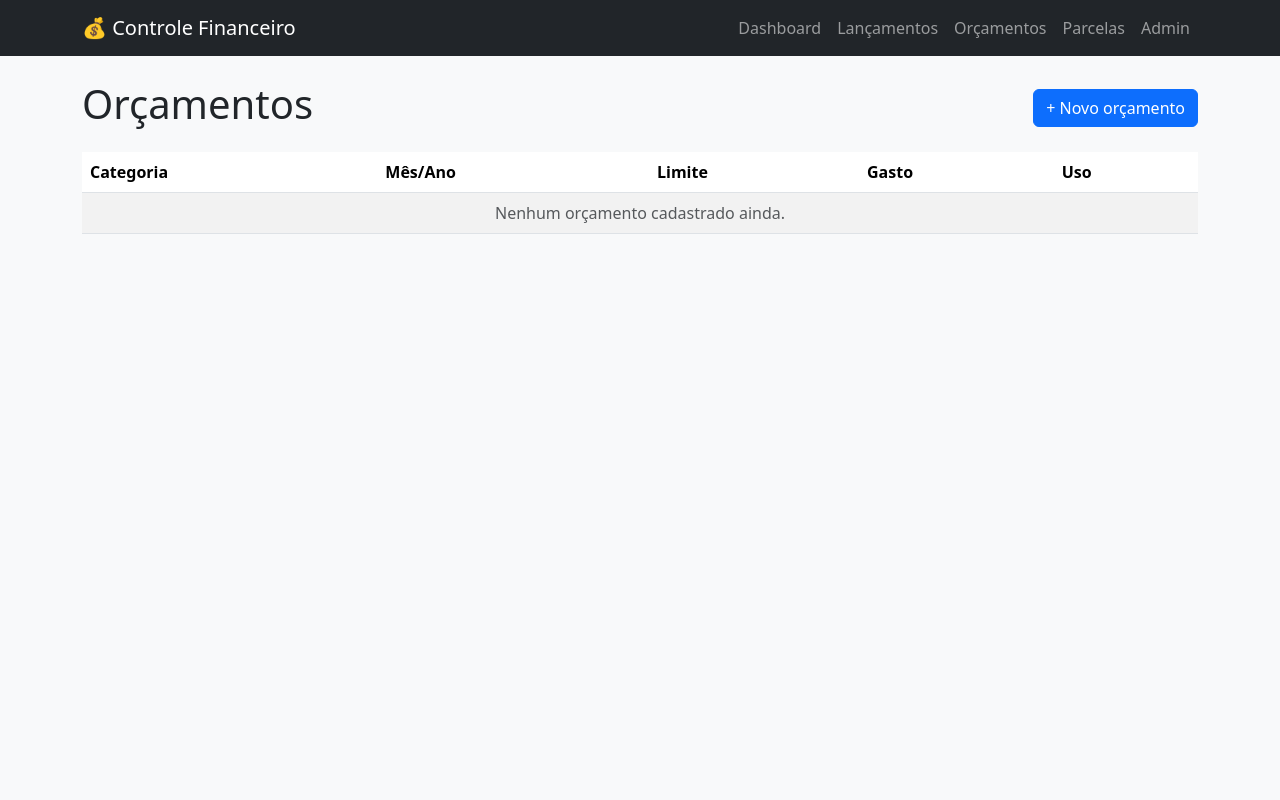
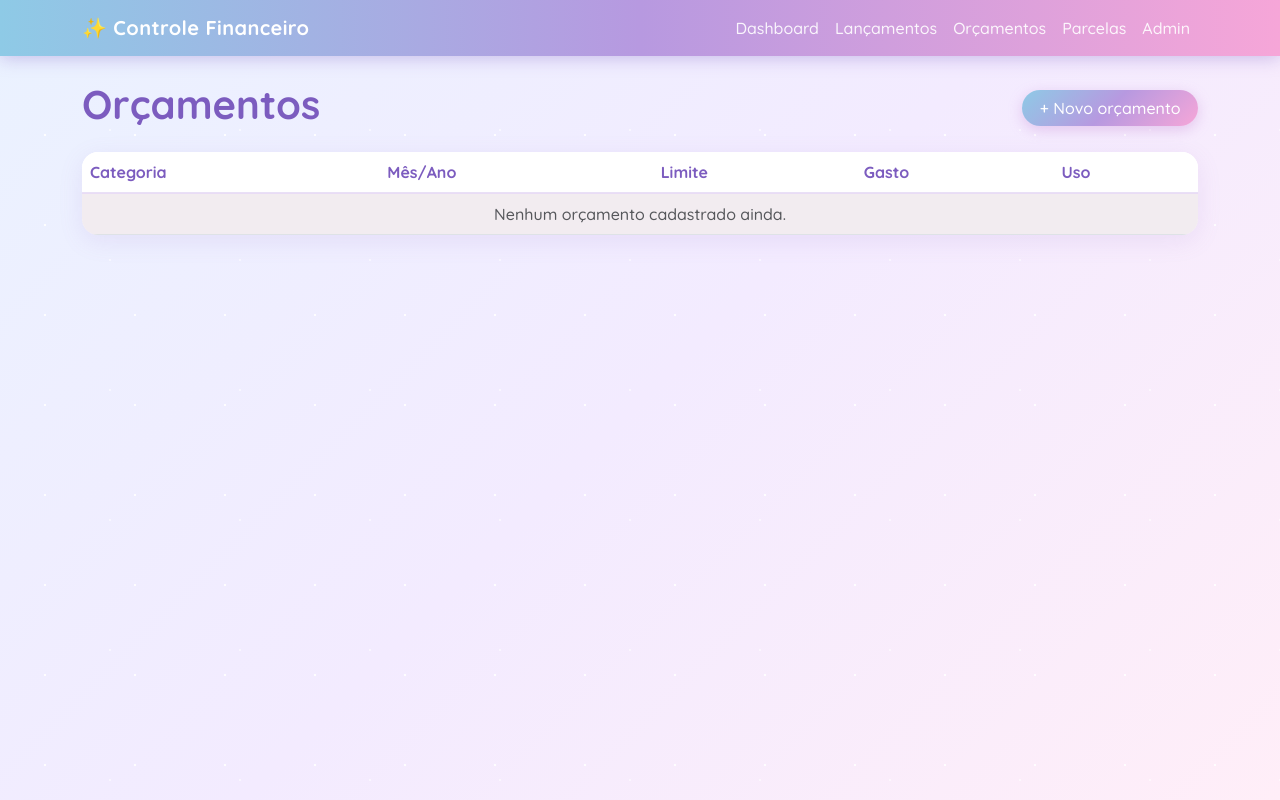
Before and after one commit to HerlonSky/p1garridao, a Django app: page /orcamentos/ in a window 1280 px wide. Run offline with Django 5.2, Linux system fonts and the light colour scheme; data that the repository does not hold is empty.

Commit message:
P1: tema visual azul/roxo/rosa e correcao de bug no calculo de progresso do orcamento
Aplica um tema com gradientes suaves (azul, roxo, rosa) na navbar, botoes,
cards e tabelas via novo CSS em financas/static/financas/css/theme.css.

Corrige tambem um bug real: o percentual de uso do orcamento era inserido
em `style="width: ...%"` sem levar em conta que o Django formata numeros
com virgula no locale pt-br (ex: "200,0%"), o que gerava CSS invalido e
quebrava a barra de progresso. Agora usa o filtro `unlocalize` e a funcao
CSS `min()` para nunca ultrapassar 100% de largura visual.

```diff
--- /dev/null
+++ b/financas/static/financas/css/theme.css
@@ -0,0 +1,177 @@
+/* Tema "mahou shoujo" suave: azul, rosa e roxo pastel, com brilho discreto. */
+
+:root {
+    --msq-blue: #8ecae6;
+    --msq-pink: #f6a6d8;
+    --msq-purple: #b799e0;
+    --msq-purple-dark: #7c5cbf;
+    --msq-bg-1: #eaf2ff;
+    --msq-bg-2: #f3ebff;
+    --msq-bg-3: #ffeef8;
+}
+
+body {
+    font-family: 'Quicksand', 'Segoe UI', sans-serif;
+    color: #3f3457;
+    background-color: var(--msq-bg-2);
+    background-image:
+        radial-gradient(circle, rgba(255, 255, 255, 0.9) 1px, transparent 1.6px),
+        radial-gradient(circle, rgba(255, 255, 255, 0.55) 1px, transparent 1.6px),
+        linear-gradient(135deg, var(--msq-bg-1) 0%, var(--msq-bg-2) 50%, var(--msq-bg-3) 100%);
+    background-size: 90px 90px, 130px 130px, cover;
+    background-position: 0 0, 45px 65px, center;
+    background-attachment: fixed;
+    background-repeat: repeat, repeat, no-repeat;
+    min-height: 100vh;
+}
+
+h1, h2, h3, h4, h5 {
+    color: var(--msq-purple-dark);
+    font-weight: 700;
+}
+
+/* Navbar */
+.navbar {
+    background: linear-gradient(90deg, var(--msq-blue), var(--msq-purple), var(--msq-pink)) !important;
+    box-shadow: 0 2px 18px rgba(124, 92, 191, 0.35);
+}
+
+.navbar .navbar-brand {
+    font-weight: 700;
+    letter-spacing: 0.02em;
+}
+
+.navbar .nav-link {
+    color: rgba(255, 255, 255, 0.9) !important;
+    transition: color 0.15s ease, text-shadow 0.15s ease;
+}
+
+.navbar .nav-link:hover {
+    color: #fff !important;
+    text-shadow: 0 0 8px rgba(255, 255, 255, 0.7);
+}
+
+/* Cards */
+.card {
+    border: none;
+    border-radius: 18px;
+    box-shadow: 0 6px 24px rgba(150, 110, 200, 0.15);
+}
+
+.card-header {
+    background: linear-gradient(90deg, rgba(142, 202, 230, 0.22), rgba(183, 153, 224, 0.2), rgba(246, 166, 216, 0.2));
+    border-bottom: 1px solid rgba(183, 153, 224, 0.25);
+    font-weight: 600;
+    color: var(--msq-purple-dark);
+    border-radius: 18px 18px 0 0 !important;
+}
+
+/* Tabelas */
+.table-wrap {
+    background: #fff;
+    border-radius: 16px;
+    box-shadow: 0 6px 24px rgba(150, 110, 200, 0.12);
+    overflow: hidden;
+}
+
+.table-wrap .table {
+    margin-bottom: 0;
+}
+
+.table thead th {
+    color: var(--msq-purple-dark);
+    border-bottom: 2px solid rgba(183, 153, 224, 0.3);
+    font-weight: 700;
+}
+
+.table-striped > tbody > tr:nth-of-type(odd) > * {
+    background-color: rgba(246, 166, 216, 0.07);
+}
+
+/* Botões */
+.btn-primary {
+    background: linear-gradient(135deg, var(--msq-blue), var(--msq-purple), var(--msq-pink));
+    border: none;
+    border-radius: 999px;
+    box-shadow: 0 4px 14px rgba(199, 140, 214, 0.4);
+    color: #fff;
+    padding-left: 1.1rem;
+    padding-right: 1.1rem;
+}
+
+.btn-primary:hover,
+.btn-primary:focus {
+    background: linear-gradient(135deg, #5aa9d6, var(--msq-purple-dark), var(--msq-pink));
+    box-shadow: 0 6px 18px rgba(199, 140, 214, 0.55);
+    color: #fff;
+}
+
+.btn-outline-secondary {
+    border-radius: 999px;
+    border-color: rgba(124, 92, 191, 0.4);
+    color: var(--msq-purple-dark);
+}
+
+.btn-outline-secondary:hover {
+    background: rgba(183, 153, 224, 0.15);
+    border-color: var(--msq-purple);
+    color: var(--msq-purple-dark);
+}
+
+/* Badges e barras de progresso: mantêm o significado (verde=ok, rosa=estourado)
+   mas em tons do tema. */
+.badge.bg-success {
+    background: linear-gradient(90deg, #7bd8c0, #8ecae6) !important;
+}
+
+.badge.bg-danger {
+    background: linear-gradient(90deg, #f6a6d8, #ef6f9e) !important;
+}
+
+.badge.bg-warning {
+    background: linear-gradient(90deg, #ffd9a0, #f6a6d8) !important;
+    color: #5b3a52 !important;
+}
+
+.progress {
+    background-color: rgba(183, 153, 224, 0.15);
+    border-radius: 999px;
+    overflow: hidden;
+}
+
+.progress-bar.bg-success {
+    background: linear-gradient(90deg, #7bd8c0, #8ecae6) !important;
+}
+
+.progress-bar.bg-danger {
+    background: linear-gradient(90deg, #f6a6d8, #ef6f9e) !important;
+}
+
+/* Formulários */
+.form-control,
+.form-select {
+    border-radius: 12px;
+    border: 1px solid rgba(183, 153, 224, 0.4);
+}
+
+.form-control:focus,
+.form-select:focus {
+    border-color: var(--msq-purple);
+    box-shadow: 0 0 0 0.2rem rgba(183, 153, 224, 0.25);
+}
+
+/* Alertas */
+.alert-success {
+    background: linear-gradient(90deg, rgba(123, 216, 192, 0.18), rgba(142, 202, 230, 0.18));
+    border: 1px solid rgba(123, 216, 192, 0.4);
+    color: #2f6f5e;
+    border-radius: 14px;
+}
+
+.text-danger {
+    color: #e0619b !important;
+}
+
+.text-success {
+    color: #3fa88a !important;
+}
--- a/financas/templates/financas/base.html
+++ b/financas/templates/financas/base.html
@@ -5,11 +5,14 @@
     <meta name="viewport" content="width=device-width, initial-scale=1.0">
     <title>{% block title %}Controle Financeiro{% endblock %}</title>
     <link href="https://cdn.jsdelivr.net/npm/bootstrap@5.3.3/dist/css/bootstrap.min.css" rel="stylesheet">
+    <link href="https://fonts.googleapis.com/css2?family=Quicksand:wght@500;600;700&display=swap" rel="stylesheet">
+    {% load static %}
+    <link href="{% static 'financas/css/theme.css' %}" rel="stylesheet">
 </head>
-<body class="bg-light">
-    <nav class="navbar navbar-expand-lg navbar-dark bg-dark mb-4">
+<body>
+    <nav class="navbar navbar-expand-lg navbar-dark mb-4">
         <div class="container">
-            <a class="navbar-brand" href="{% url 'dashboard' %}">💰 Controle Financeiro</a>
+            <a class="navbar-brand" href="{% url 'dashboard' %}">✨ Controle Financeiro</a>
             <div class="navbar-nav">
                 <a class="nav-link" href="{% url 'dashboard' %}">Dashboard</a>
                 <a class="nav-link" href="{% url 'lancamento_lista' %}">Lançamentos</a>
--- a/financas/templates/financas/dashboard.html
+++ b/financas/templates/financas/dashboard.html
@@ -1,4 +1,5 @@
 {% extends 'financas/base.html' %}
+{% load l10n %}
 {% block title %}Dashboard{% endblock %}
 
 {% block content %}
@@ -33,7 +34,7 @@
                         </div>
                         <div class="progress" style="height: 8px;">
                             <div class="progress-bar {% if orc.estourado %}bg-danger{% else %}bg-success{% endif %}"
-                                 style="width: {{ orc.percentual_usado }}%"></div>
+                                 style="width: min({{ orc.percentual_usado|unlocalize }}%, 100%)"></div>
                         </div>
                     </li>
                 {% empty %}
--- a/financas/templates/financas/lancamento_lista.html
+++ b/financas/templates/financas/lancamento_lista.html
@@ -7,7 +7,8 @@
     <a href="{% url 'lancamento_criar' %}" class="btn btn-primary">+ Novo lançamento</a>
 </div>
 
-<table class="table table-striped bg-white">
+<div class="table-wrap">
+<table class="table table-striped mb-0">
     <thead>
         <tr>
             <th>Data</th>
@@ -39,4 +40,5 @@
         {% endfor %}
     </tbody>
 </table>
+</div>
 {% endblock %}
--- a/financas/templates/financas/orcamento_lista.html
+++ b/financas/templates/financas/orcamento_lista.html
@@ -1,4 +1,5 @@
 {% extends 'financas/base.html' %}
+{% load l10n %}
 {% block title %}Orçamentos{% endblock %}
 
 {% block content %}
@@ -7,7 +8,8 @@
     <a href="{% url 'orcamento_criar' %}" class="btn btn-primary">+ Novo orçamento</a>
 </div>
 
-<table class="table table-striped bg-white">
+<div class="table-wrap">
+<table class="table table-striped mb-0">
     <thead>
         <tr>
             <th>Categoria</th>
@@ -27,7 +29,7 @@
             <td style="min-width: 160px;">
                 <div class="progress" style="height: 8px;">
                     <div class="progress-bar {% if orc.estourado %}bg-danger{% else %}bg-success{% endif %}"
-                         style="width: {{ orc.percentual_usado }}%"></div>
+                         style="width: min({{ orc.percentual_usado|unlocalize }}%, 100%)"></div>
                 </div>
                 <small class="{% if orc.estourado %}text-danger{% else %}text-muted{% endif %}">
                     {{ orc.percentual_usado }}%{% if orc.estourado %} - estourado!{% endif %}
@@ -39,4 +41,5 @@
         {% endfor %}
     </tbody>
 </table>
+</div>
 {% endblock %}
--- a/financas/templates/financas/parcela_lista.html
+++ b/financas/templates/financas/parcela_lista.html
@@ -4,7 +4,8 @@
 {% block content %}
 <h1 class="mb-4">Parcelas</h1>
 
-<table class="table table-striped bg-white">
+<div class="table-wrap">
+<table class="table table-striped mb-0">
     <thead>
         <tr>
             <th>Vencimento</th>
@@ -43,4 +44,5 @@
         {% endfor %}
     </tbody>
 </table>
+</div>
 {% endblock %}
```
